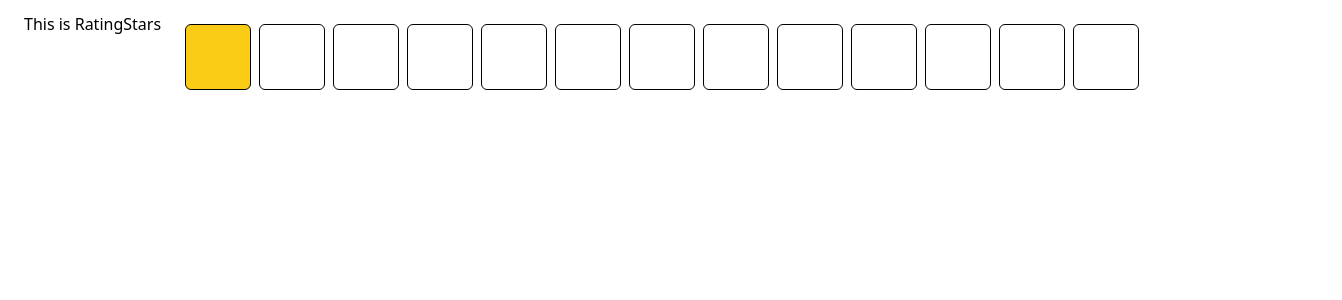
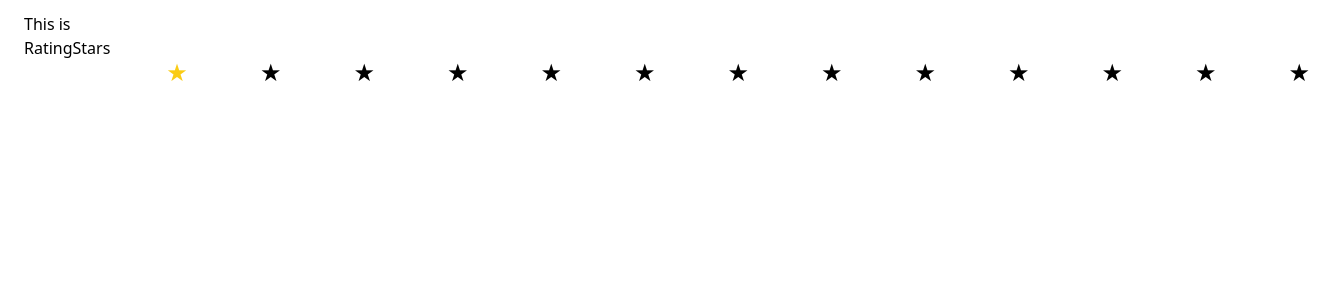
Before and after one commit to krishpinninti789/mc-round, a React (Create React App) app: page / in a window 1280 px wide. Shown: the top 300 px of the page, 1342 px wide, since content can reach past the window. Built offline with nearby package versions, Linux system fonts and the light colour scheme.

Commit message:
replaced box with star

```diff
--- a/src/components/RatingStars.jsx
+++ b/src/components/RatingStars.jsx
@@ -14,8 +14,10 @@ const RatingStars = () => {
               onClick={() => setRatingStars(index)}
               onMouseOver={() => setHoverIndex(index)}
               onMouseLeave={() => setHoverIndex(null)}
-              className={`${(hoverIndex === null && index <= ratingStars) || index <= hoverIndex ? "bg-yellow-400" : ""} text-2xl border border-black rounded-md p-8`}
-            ></span>
+              className={`${(hoverIndex === null && index <= ratingStars) || index <= hoverIndex ? "text-yellow-400" : ""} text-2xl  p-8`}
+            >
+              &#9733;
+            </span>
           ))}
       </div>
     </div>
```
